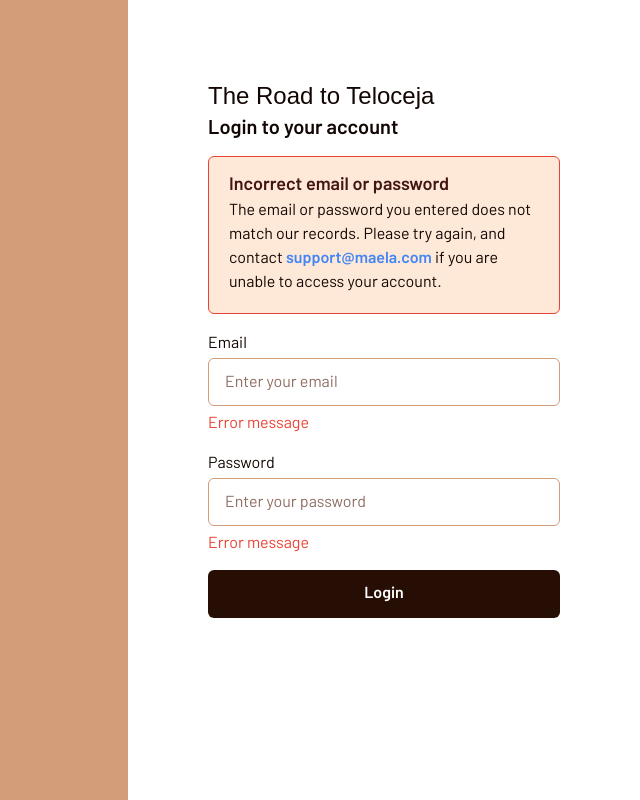
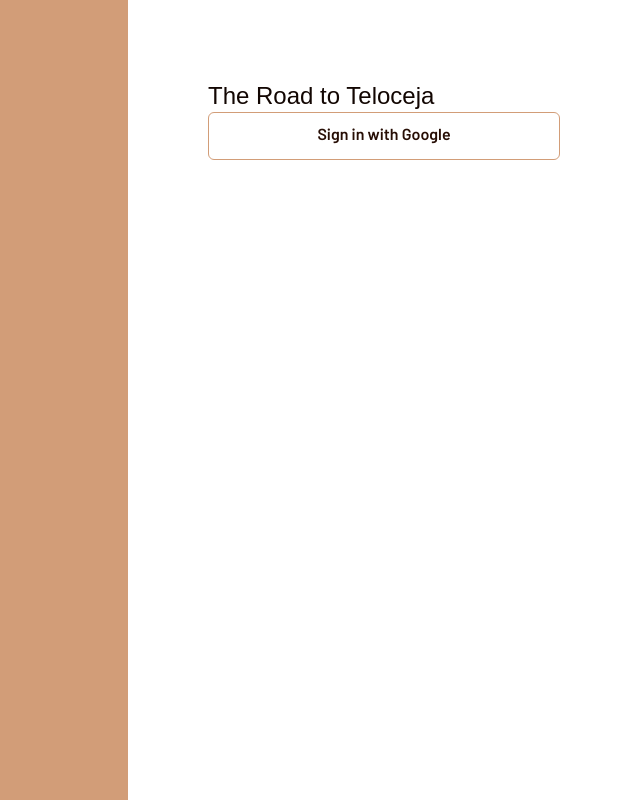
Before and after one commit to caitlinteaguedesign/teloceja-login, a Next.js app: page / in a window 1280 px wide. Shown: the whole page, without its empty margins (640-1280 px from the left). Built offline with nearby package versions, Linux system fonts and the light colour scheme; a web font is replaced by a local one.

Commit message:
sign in with google works hurrah!

```diff
--- a/package.json
+++ b/package.json
@@ -10,6 +10,7 @@
   },
   "dependencies": {
     "next": "14.2.3",
+    "next-auth": "^5.0.0-beta.17",
     "react": "^18",
     "react-dom": "^18"
   },
--- a/src/app/account/page.tsx
+++ b/src/app/account/page.tsx
@@ -1,27 +1,42 @@
-import Link from 'next/link';
+import { auth, signOut } from '@/auth';
+import UserInfo from '@/components/UserInfo';
+import GoogleLogin from '@/components/GoogleLogin';
 
-export default function Account() {
+export default async function Account() {
+  const session = await auth();
+
   return (
     <div className={`flex flex-initial flex-row justify-center`}>
-      <div className={`w-48rem min-h-screen bg-white p-8`}>
+      <div className={`min-h-screen w-48rem bg-white p-8`}>
         <header className="font-heading text-2xl">The Road to Teloceja</header>
+
         <main>
-          <h1 className="text-xl font-semibold">My Account</h1>
-          <Link href="/" className="text-accent font-semibold">
-            Log out
-          </Link>
-          <div>
-            <span className="font-semibold uppercase">Name</span>{' '}
-            <span className="text-parchment-700">NA</span>
-          </div>
-          <div>
-            <span className="font-semibold uppercase">Email</span>{' '}
-            <span className="text-parchment-700">NA</span>
-          </div>
-          <div>
-            <span className="font-semibold uppercase">Password</span>{' '}
-            <span className="text-parchment-700">NA</span>
-          </div>
+          {session ? (
+            <>
+              <h1 className="text-xl font-semibold">My Account</h1>
+              <form
+                action={async () => {
+                  'use server';
+                  await signOut({ redirectTo: '/' });
+                }}
+              >
+                <button type="submit" className="font-semibold text-accent">
+                  Log out
+                </button>
+              </form>
+              {session.user && (
+                <UserInfo
+                  name={session.user.name || ''}
+                  email={session.user.email || ''}
+                />
+              )}
+            </>
+          ) : (
+            <>
+              <p>Please login to view this content.</p>
+              <GoogleLogin />
+            </>
+          )}
         </main>
       </div>
     </div>
--- /dev/null
+++ b/src/app/api/auth/[...nextauth]/route.ts
@@ -0,0 +1,2 @@
+import { handlers } from '@/auth';
+export const { GET, POST } = handlers;
--- a/src/app/page.tsx
+++ b/src/app/page.tsx
@@ -1,11 +1,11 @@
-import LoginForm from '@/components/LoginForm';
+import GoogleLogin from '@/components/GoogleLogin';
 
 export default function Home() {
   return (
     <div className={`flex flex-initial flex-row justify-end`}>
-      <div className={`w-32rem min-h-screen bg-white p-20`}>
+      <div className={`min-h-screen w-32rem bg-white p-20`}>
         <h1 className="font-heading text-2xl">The Road to Teloceja</h1>
-        <LoginForm />
+        <GoogleLogin />
       </div>
     </div>
   );
--- /dev/null
+++ b/src/auth.ts
@@ -0,0 +1,6 @@
+import NextAuth from 'next-auth';
+import Google from 'next-auth/providers/google';
+
+export const { handlers, signIn, signOut, auth } = NextAuth({
+  providers: [Google],
+});
--- /dev/null
+++ b/src/components/GoogleLogin.tsx
@@ -0,0 +1,19 @@
+import { signIn } from '@/auth';
+
+export default function GoogleLogin() {
+  return (
+    <form
+      action={async () => {
+        'use server';
+        await signIn('google', { redirectTo: '/account' });
+      }}
+    >
+      <button
+        type="submit"
+        className="h-12 w-full rounded-md border border-parchment-500 p-4 pt-3 font-semibold leading-4 text-parchment-800"
+      >
+        Sign in with Google
+      </button>
+    </form>
+  );
+}
--- a/src/components/LoginForm.tsx
+++ b/src/components/LoginForm.tsx
@@ -1,23 +1,17 @@
 'use client';
 
-import { useRouter } from 'next/navigation';
 import { useState } from 'react';
 
 export default function LoginForm() {
   const [email, setEmail] = useState<string>('');
   const [password, setPassword] = useState<string>('');
 
-  const router = useRouter();
-  const handleLogin = () => {
-    router.push('/account');
-  };
-
   return (
     <div>
       <h2 className="mb-4 text-xl font-semibold">Login to your account</h2>
       <form className="grid gap-4">
-        <div className="bg-danger-100 border-danger-400 rounded-md border p-5 pt-3">
-          <h3 className="text-parchment-700 text-lg font-semibold">
+        <div className="rounded-md border border-danger-400 bg-danger-100 p-5 pt-3">
+          <h3 className="text-lg font-semibold text-parchment-700">
             Incorrect email or password
           </h3>
           <p>
@@ -25,7 +19,7 @@ export default function LoginForm() {
             try again, and contact{' '}
             <a
               href="mailto:support@maela.com"
-              className="text-accent font-semibold"
+              className="font-semibold text-accent"
             >
               support@maela.com
             </a>{' '}
@@ -35,7 +29,7 @@ export default function LoginForm() {
         <div className="grid gap-1">
           <label className="block">Email</label>
           <input
-            className="text-parchment-800 placeholder:text-parchment-600 h-12 rounded-md border border-parchment-500 p-4 pt-3"
+            className="h-12 rounded-md border border-parchment-500 p-4 pt-3 text-parchment-800 placeholder:text-parchment-600"
             type="email"
             value={email}
             onChange={(e) => setEmail(e.target.value)}
@@ -47,7 +41,7 @@ export default function LoginForm() {
         <div className="grid gap-1">
           <label className="block">Password</label>
           <input
-            className="text-parchment-800 placeholder:text-parchment-600 h-12 rounded-md border border-parchment-500 p-4 pt-3"
+            className="h-12 rounded-md border border-parchment-500 p-4 pt-3 text-parchment-800 placeholder:text-parchment-600"
             type="password"
             value={password}
             onChange={(e) => setPassword(e.target.value)}
@@ -58,7 +52,7 @@ export default function LoginForm() {
         </div>
         <button
           type="submit"
-          className="bg-parchment-800 h-12 w-full rounded-md p-3 pt-2 font-semibold text-white"
+          className="h-12 w-full rounded-md bg-parchment-800 p-3 pt-2 font-semibold text-white"
         >
           Login
         </button>
--- /dev/null
+++ b/src/components/UserInfo.tsx
@@ -0,0 +1,19 @@
+interface UserProps {
+  name: string;
+  email: string;
+}
+
+export default function UserInfo({ name, email }: UserProps) {
+  return (
+    <>
+      <div>
+        <span className="font-semibold uppercase">Name</span>{' '}
+        <span className="text-parchment-700">{name || 'Not set'}</span>
+      </div>
+      <div>
+        <span className="font-semibold uppercase">Email</span>{' '}
+        <span className="text-parchment-700">{email || 'Not set'}</span>
+      </div>
+    </>
+  );
+}
```
Also changed, not shown: 1 other file (tests, documents, lock files or other folders).
